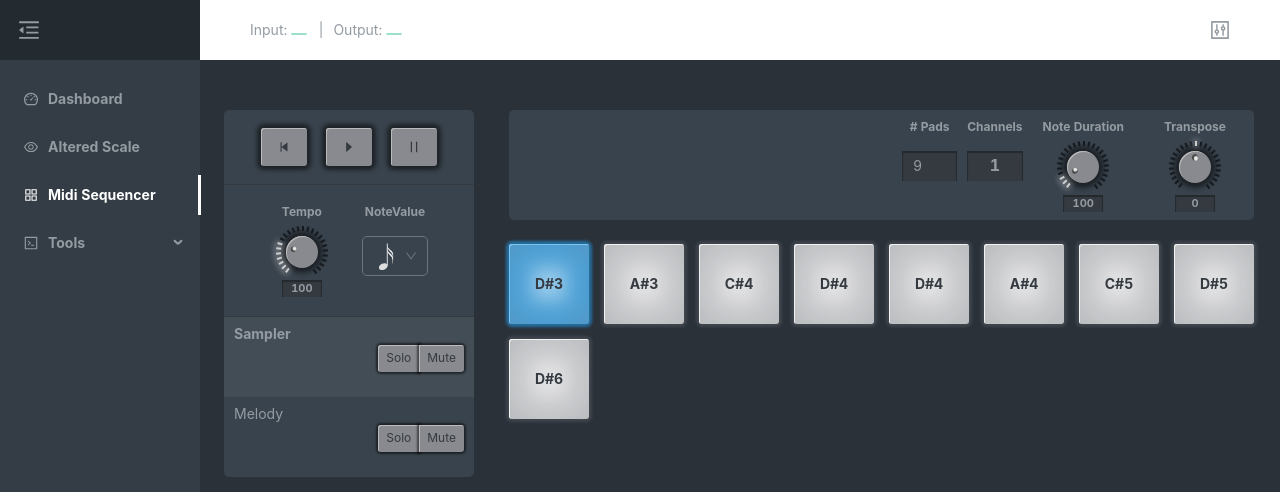
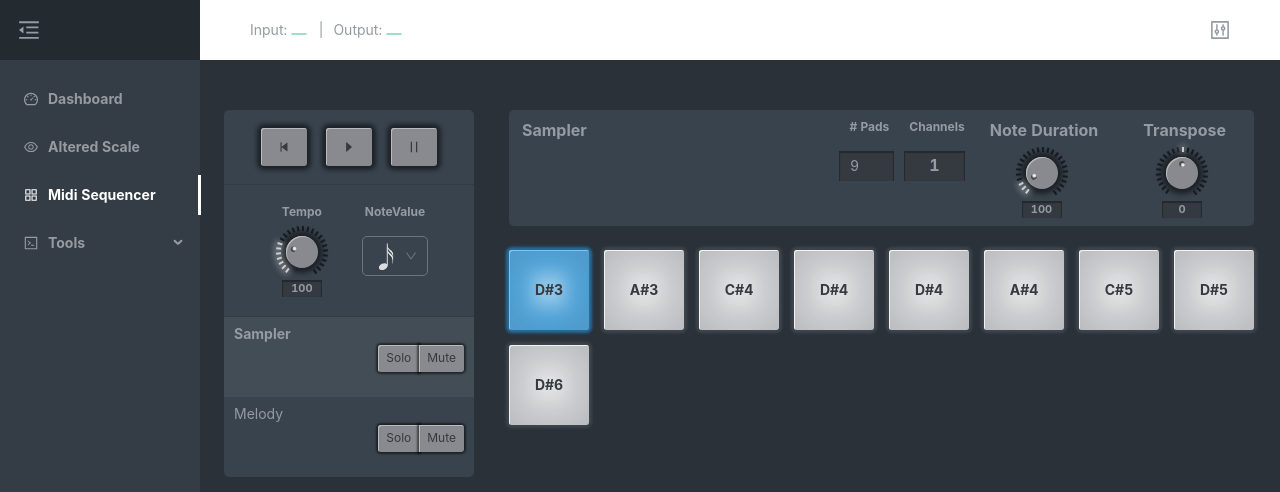
Before and after one commit to tedkx/midi-playground, a React app: page /midi-sequencer in a window 1280 px wide. Shown: the top 492 px of the page. Built offline with nearby package versions, Linux system fonts and the light colour scheme.

Commit message:
Added active step sequencer changing

```diff
--- a/src/routes/MidiSequencer/GlobalControl/StepSequencerSummary.js
+++ b/src/routes/MidiSequencer/GlobalControl/StepSequencerSummary.js
@@ -1,18 +1,34 @@
 import React from 'react';
 import { LatchingButton } from 'components/KeyboardComponents';
 
-const StepSequencerSummary = ({ active, data }) => {
+const StepSequencerSummary = ({ active, data, onSelect }) => {
   const { title = '' } = data || {};
+
+  const handleBlockBubble = React.useCallback(e => {
+    e.stopPropagation();
+  }, []);
+
   return (
-    <div className={`step-sequencer-summary ${active && 'active'}`}>
+    <div
+      className={`step-sequencer-summary ${active && 'active'}`}
+      onClick={onSelect}
+    >
       <div className="title">{title}</div>
       <div className="body">
         <div className="flex-spacer"></div>
         <div className="solo-mute">
-          <LatchingButton activeColor="orange" size="small">
+          <LatchingButton
+            activeColor="orange"
+            onClick={handleBlockBubble}
+            size="small"
+          >
             Solo
           </LatchingButton>
-          <LatchingButton activeColor="red" size="small">
+          <LatchingButton
+            activeColor="red"
+            onClick={handleBlockBubble}
+            size="small"
+          >
             Mute
           </LatchingButton>
         </div>
--- a/src/routes/MidiSequencer/GlobalControl/index.js
+++ b/src/routes/MidiSequencer/GlobalControl/index.js
@@ -75,6 +75,7 @@ const MidiSequencerGlobalControl = ({
           <StepSequencerSummary
             active={activeStepSequencerIdx === idx}
             data={seq}
+            onSelect={() => onSetActiveStepSequencerIdx(idx)}
             key={idx}
           />
         ))}
--- a/src/routes/MidiSequencer/StepSequencer/index.js
+++ b/src/routes/MidiSequencer/StepSequencer/index.js
@@ -63,6 +63,8 @@ const StepSequencer = ({ activeNoteIdx, data, onSetData }) => {
     <div className="step-sequencer">
       <div className="controls">
         <Card bordered={false}>
+          <div className="title">{data?.title}</div>
+          <div className="flex-spacer"></div>
           <SequenceLengthModifier
             notes={data?.notes}
             onChange={handleSequenceLengthChanged}
--- a/src/routes/MidiSequencer/styles.less
+++ b/src/routes/MidiSequencer/styles.less
@@ -59,6 +59,12 @@
   .step-sequencer {
     flex-grow: 1;
 
+    .title {
+      font-size: 16px;
+      font-weight: bold;
+      margin-left: 5px;
+    }
+
     .pads-container {
       display: flex;
       flex-wrap: wrap;
@@ -73,10 +79,6 @@
 
     .controls .ant-card {
       flex-grow: 1;
-
-      .ant-card-body {
-        justify-content: flex-end;
-      }
     }
   }
 
```
